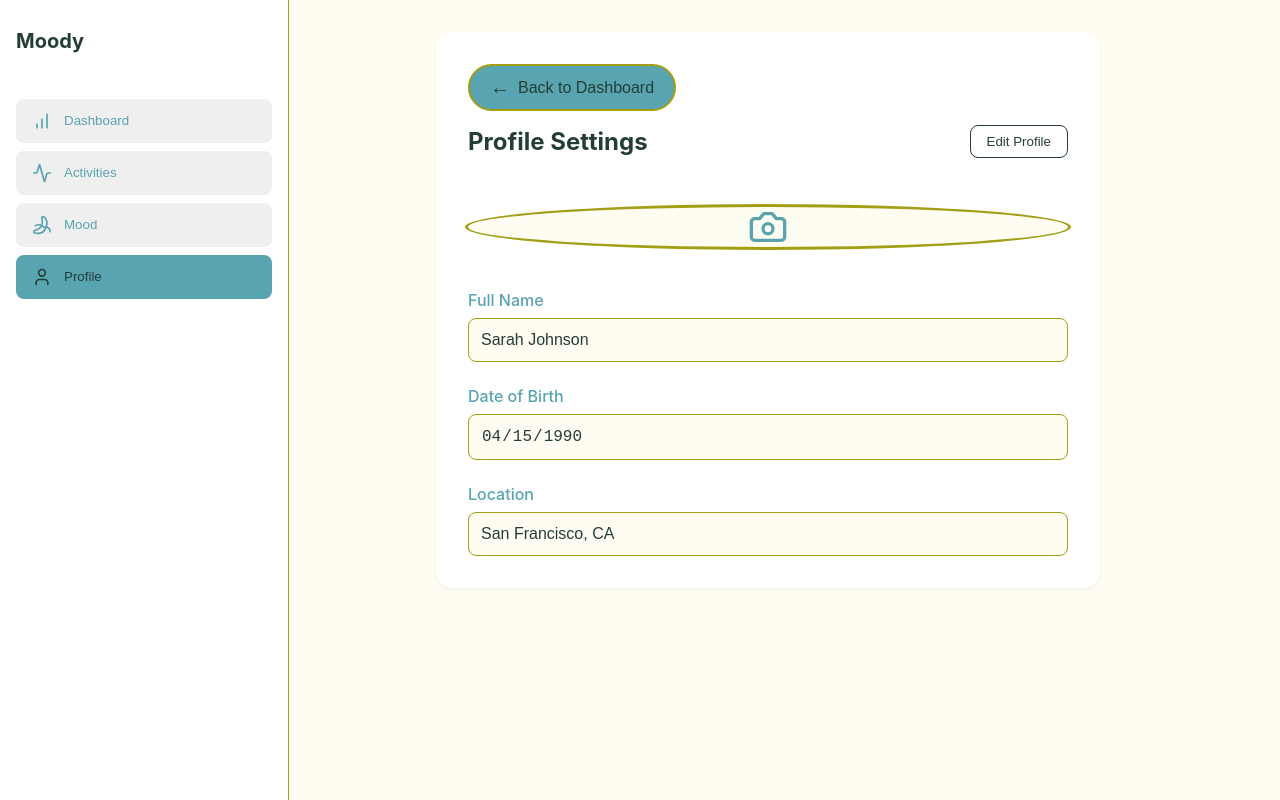
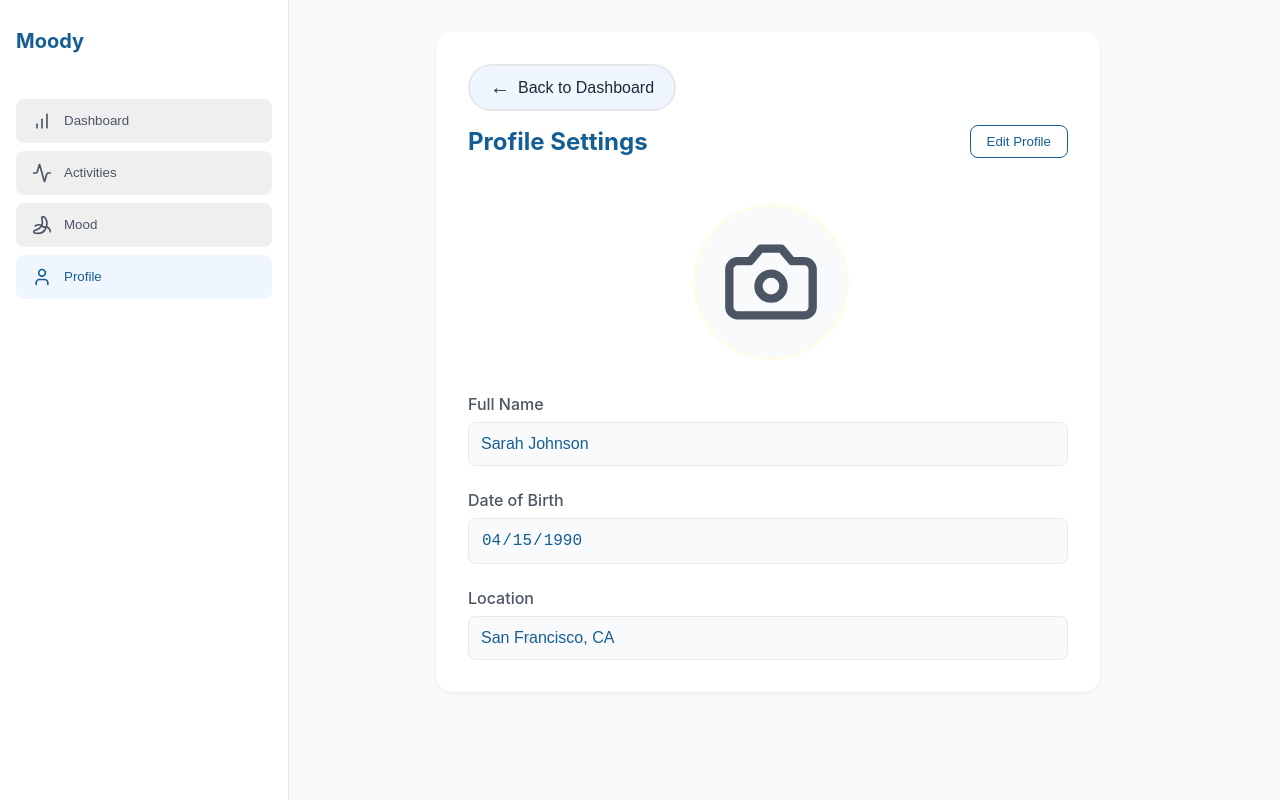
Before and after one commit to aryanballani/MoodFlow, a React (Create React App) app in the folder client/: page /profile in a window 1280 px wide. Built offline with nearby package versions, Linux system fonts and the light colour scheme.

Commit message:
Fixed-profile-img

```diff
--- a/client/src/pages/mood.js
+++ b/client/src/pages/mood.js
@@ -1,4 +1,4 @@
-import React, { useState, useEffect } from 'react';
+import React, { useState} from 'react';
 import Sidebar from '../components/sidebar';
 import '../styles/mood.css';
 
--- a/client/src/pages/profile.js
+++ b/client/src/pages/profile.js
@@ -70,7 +70,7 @@ const Profile = () => {
                                     <img src={imagePreview} alt="Profile" />
                                 ) : (
                                     <div className="image-placeholder">
-                                        <Camera size={40} />
+                                        <Camera size={100} />
                                     </div>
                                 )}
                             </div>
--- a/client/src/styles/profile.css
+++ b/client/src/styles/profile.css
@@ -56,7 +56,7 @@
     gap: 1.5rem;
 }
 
-.image-upload-container {
+/* .image-upload-container {
     display: flex;
     flex-direction: column;
     align-items: center;
@@ -65,8 +65,8 @@
 }
 
 .profile-image {
-    width: 150px;
-    height: 150px;
+    width: 100%;
+    height: 100%;
     border-radius: 50%;
     overflow: hidden;
     border: 3px solid var(--color-warning-light);
@@ -77,6 +77,37 @@
     width: 100%;
     height: 100%;
     object-fit: cover;
+} */
+
+.image-upload-container {
+  position: relative;
+  width: 150px;  /* Set a specific size - adjust as needed */
+  height: 150px; /* Same as width to ensure perfect circle */
+  flex-direction: column;
+  align-items: center;
+  gap: 1rem;
+  margin: 0 auto; /* Center the container if needed */
+  margin-bottom: 1rem;
+}
+
+.profile-image {
+  position: relative;
+  width: 100%;
+  height: 100%;
+  border-radius: 50%;
+  overflow: hidden;
+  border: 3px solid var(--color-warning-light);
+  background-color: var(--color-background-light);
+  display: flex;  /* Added to help center the image */
+  align-items: center;  /* Center vertically */
+  justify-content: center;  /* Center horizontally */
+}
+
+.profile-image img {
+  width: 100%;
+  height: 100%;
+  object-fit: cover;
+  object-position: center;  /* Ensures image is centered */
 }
 
 .image-placeholder {
@@ -88,7 +119,7 @@
     color: var(--color-text-light);
 }
 
-.upload-button {
+/* .upload-button {
     padding: 0.5rem 1rem;
     background-color: var(--color-warning-light);
     color: var(--color-primary);
@@ -99,6 +130,54 @@
 
 .upload-button:hover {
     background-color: var(--color-hover-background);
+} */
+
+.upload-button-container {
+  display: flex;
+  justify-content: center;
+  margin-top: 0.5rem;  /* Increased gap from 0.2rem for better spacing */
+}
+
+.upload-button {
+  padding: 0.75rem 1.5rem;  /* Slightly larger padding for better clickable area */
+  background-color: var(--color-warning-light);
+  color: var(--color-primary);
+  border-radius: 0.5rem;
+  cursor: pointer;
+  border: none;  /* Ensure no default button borders */
+  font-weight: 500;  /* Slightly bolder text */
+  transition: all 0.2s ease;  /* Smooth transition for all changes */
+  display: flex;
+  align-items: center;
+  gap: 0.5rem;  /* Space between icon and text if you have them */
+}
+
+.upload-button:hover {
+  background-color: var(--color-hover-background);
+  transform: translateY(-1px);  /* Subtle lift effect */
+  box-shadow: 0 2px 4px rgba(0, 0, 0, 0.1);  /* Subtle shadow on hover */
+}
+
+.upload-button:active {
+  transform: translateY(0);  /* Press effect */
+  box-shadow: none;
+}
+
+/* Optional: Add a focus state for accessibility */
+.upload-button:focus {
+  outline: 2px solid var(--color-primary);
+  outline-offset: 2px;
+}
+
+/* If you want the button to be more compact on mobile */
+@media (max-width: 768px) {
+  .upload-button-container {
+      margin-top: 1rem;
+  }
+
+  .upload-button {
+      padding: 0.5rem 1.25rem;
+  }
 }
 
 .form-group {
--- a/client/src/styles/variables.css
+++ b/client/src/styles/variables.css
@@ -1,4 +1,4 @@
-:root {
+/* :root {
     --color-background-light: #FFFCF2;
     --color-white: #ffffff;
     --color-border: #A29F15;
@@ -14,4 +14,21 @@
     --color-neutral-light: #FFFCF2;
     --color-box-shadow: rgba(0, 0, 0, 0.05);
     --color-box-shadow-hover: rgba(0, 0, 0, 0.1);
+} */
+:root {
+  --color-background-light: #f9fafb;
+  --color-white: #ffffff;
+  --color-border: #e5e7eb;
+  --color-text-dark: #1f2937;
+  --color-text-light: #4b5563;
+  --color-hover-background: #f3f4f6;
+  --color-active-background: #eff6ff;
+  --color-primary: #155E95;
+  --color-primary-light: #040608;
+  --color-success-light: #f0fdf4;
+  --color-info-light: #eff6ff;
+  --color-warning-light: #fefce8;
+  --color-neutral-light: #f5f3ff;
+  --color-box-shadow: rgba(0, 0, 0, 0.05);
+  --color-box-shadow-hover: rgba(0, 0, 0, 0.1);
 }
```
